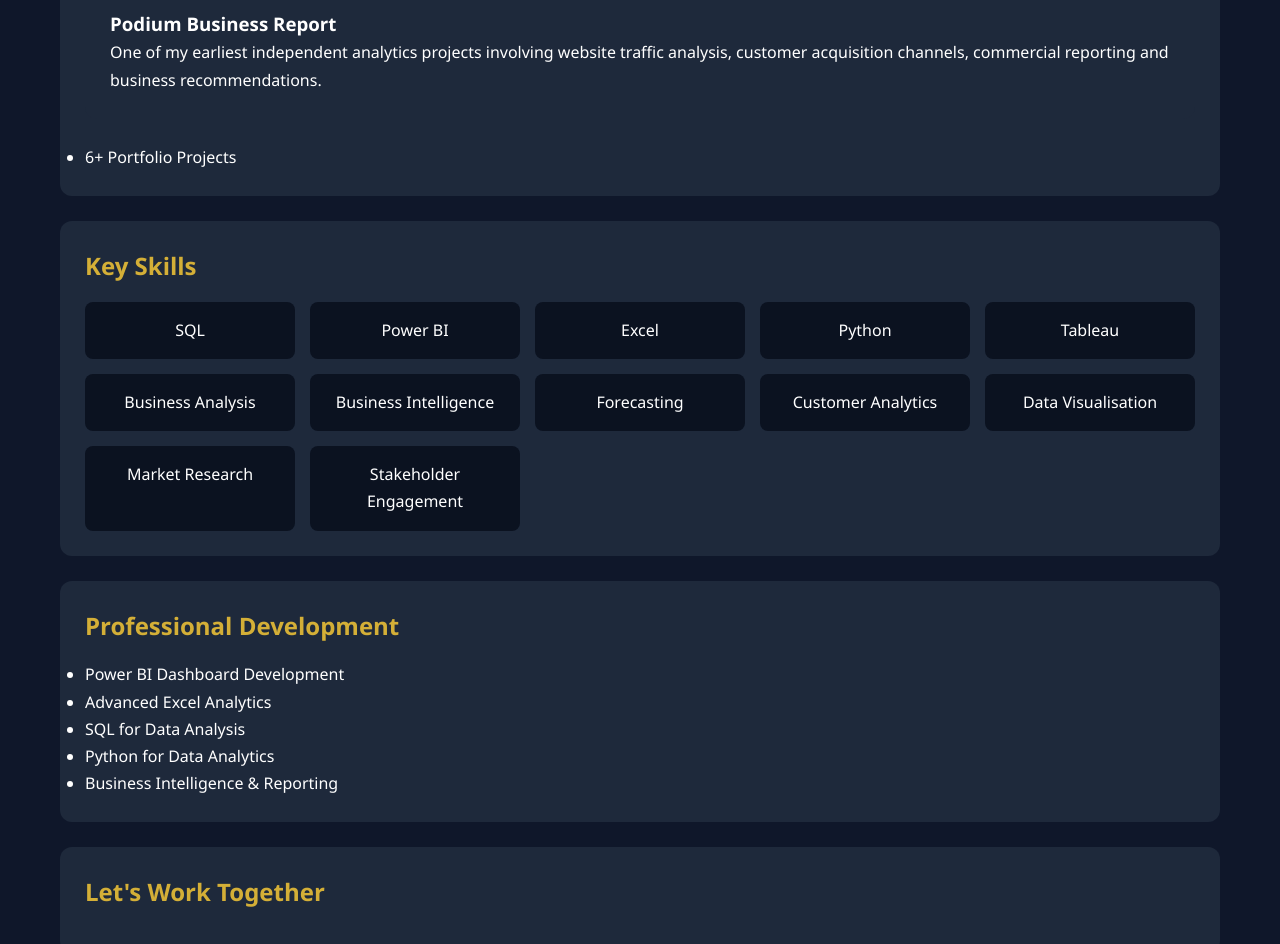
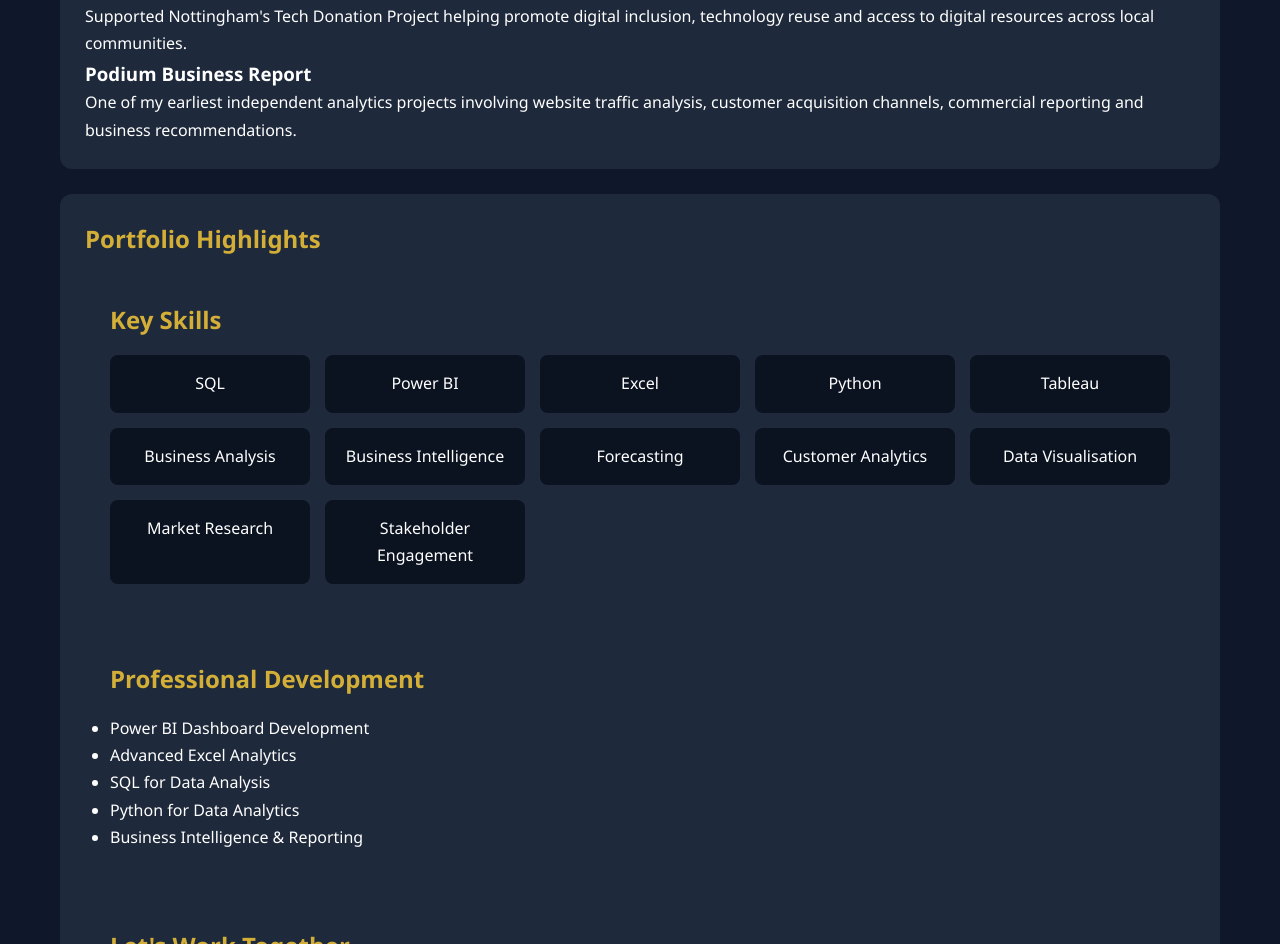
Before and after one commit to Powerful76/powerful76.github.io, a plain HTML site: page index.html in a window 1280 px wide. Shown: the part 2801-3745 px from the top of the page. Drawn offline with Linux system fonts and the light colour scheme.

Commit message:
Update index.html with portfolio highlights and skills
Added new sections for portfolio highlights and skills.

```diff
--- a/index.html
+++ b/index.html
@@ -290,6 +290,8 @@ One of my earliest independent analytics projects involving website traffic anal
 <li>15% Faster Response Times</li>
 
 <li>10+ Analytics & BI Tools Used</li>
+</section>
+
 <section class="card">
 
 <h2>Freelance Corporate Projects & Public Engagement</h2>
@@ -317,11 +319,10 @@ One of my earliest independent analytics projects involving website traffic anal
 </p>
 
 </section>
-<li>6+ Portfolio Projects</li>
 
-</ul>
+<section class="card">
 
-</section>
+<h2>Portfolio Highlights</h2>
 
 <section id="skills" class="card">
 
```
